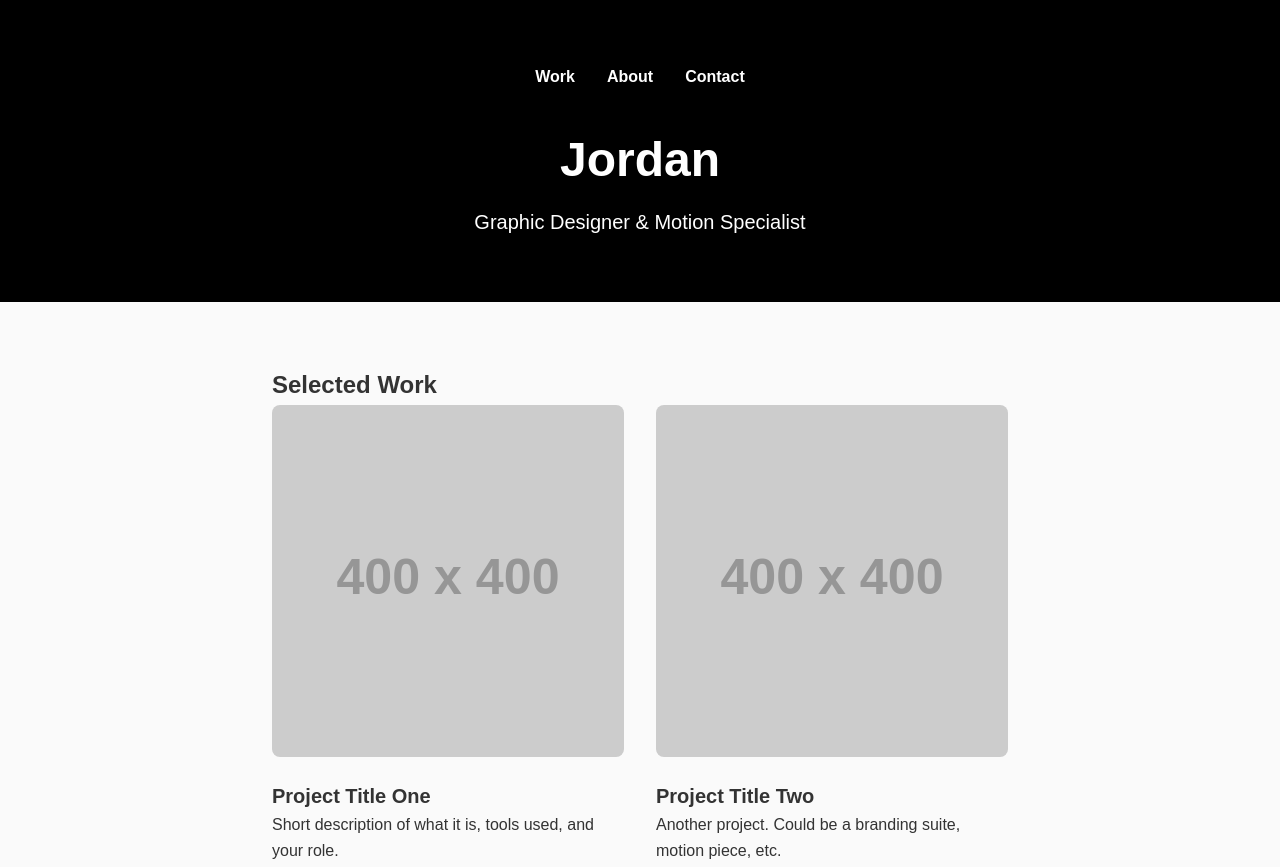
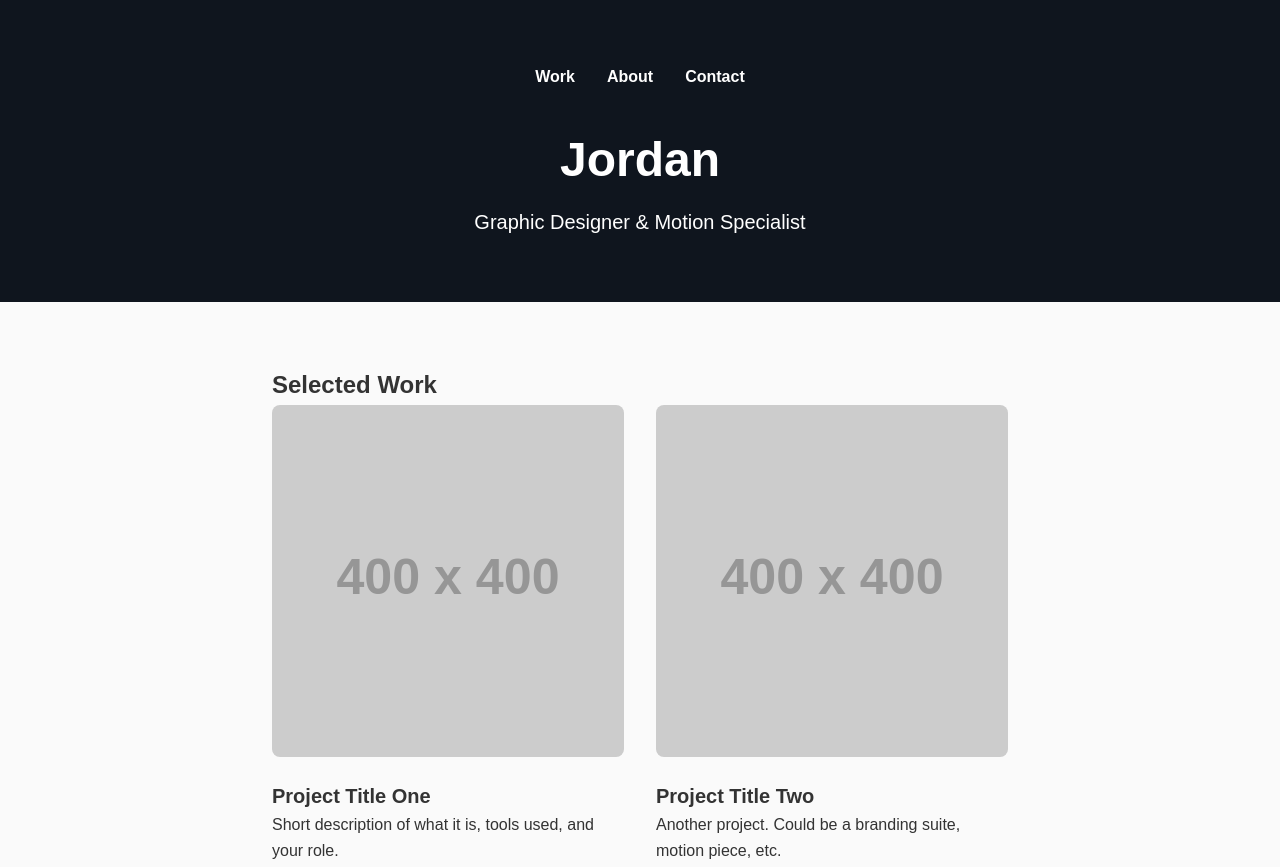
Before and after one commit to jordanmdburrows/jordan-portfolio, a plain HTML site: page index.html in a window 1280 px wide. Shown: the top 867 px of the page. Drawn offline with Linux system fonts and the light colour scheme; placeholder pictures from the web are drawn by us.

Commit message:
Update style.css

```diff
--- a/style.css
+++ b/style.css
@@ -13,7 +13,7 @@ body {
 }
 
 header {
-  background: #000;
+  background: #0f151e;
   color: #fff;
   padding: 4rem 2rem;
   text-align: center;
```
